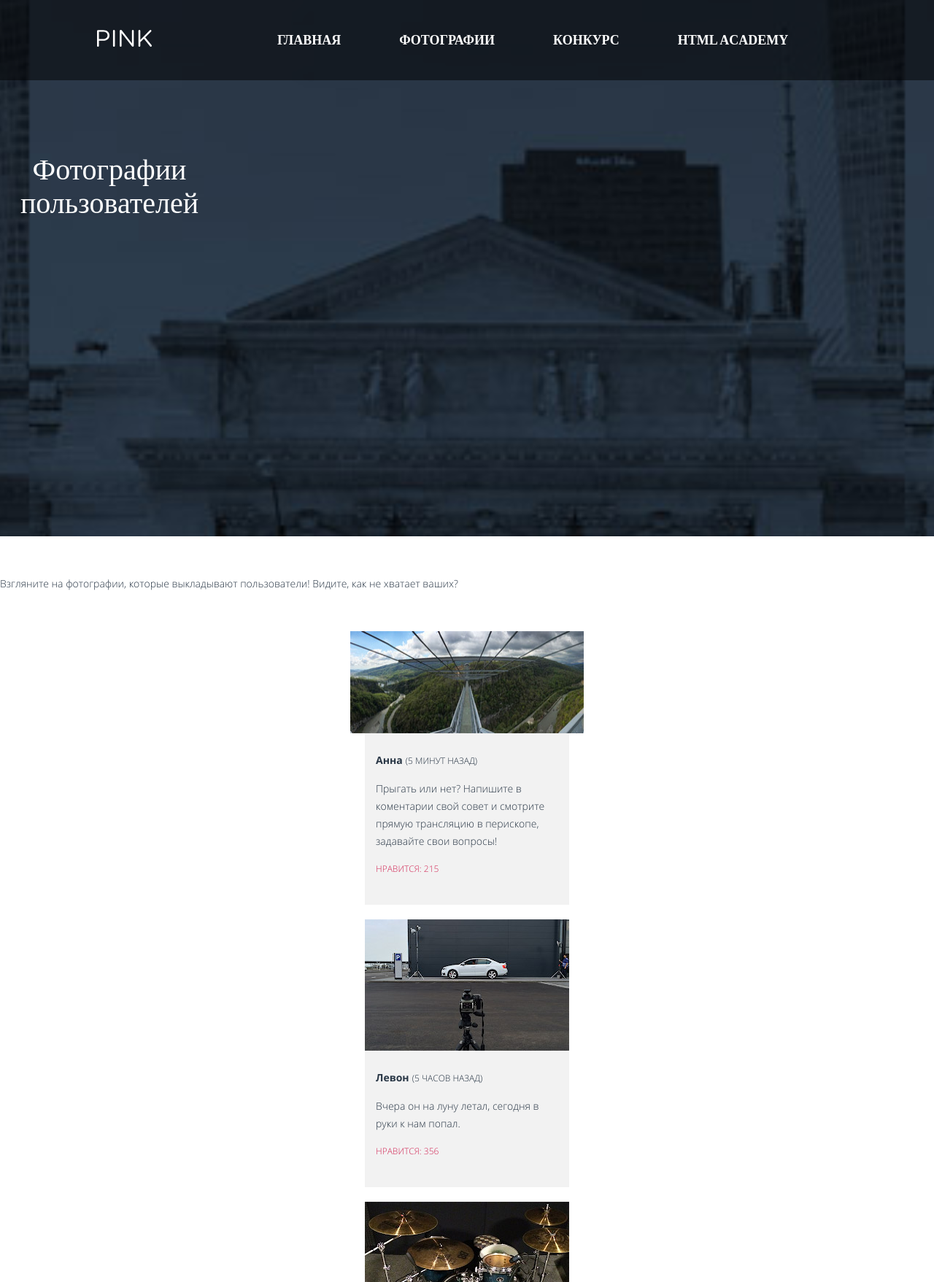
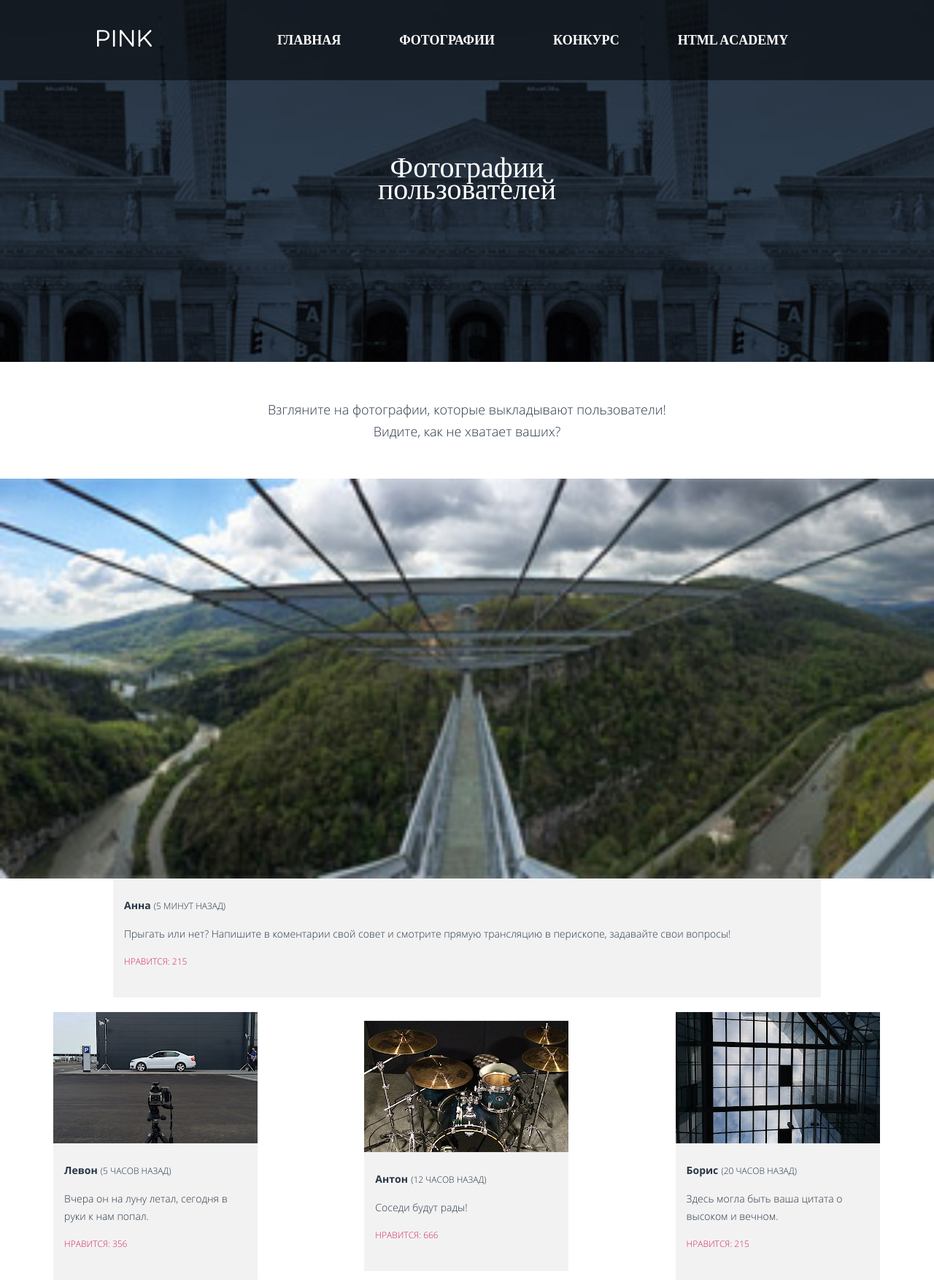
Before and after one commit to Keynikel/425383-pink, a plain HTML site: page source/photo.html in a window 1280 px wide. Shown: the top 1757 px of the page at 73% size. Drawn offline with nearby package versions, Linux system fonts and the light colour scheme; files that its build step writes are made by us from their sources.

Commit message:
Сетка для photos

```diff
--- a/source/less/blocks/editor.less
+++ b/source/less/blocks/editor.less
@@ -7,7 +7,7 @@
   padding: 0 20px 40px 20px;
 }
 
-.editor__instruments {
+.editor__tools {
   display: flex;
   flex-direction: row;
   align-items: center;
@@ -27,3 +27,12 @@
 .editor__post {
   margin-bottom: 10px;
 }
+
+@media (min-width: @tablet-width) {
+  .editor__wrapper{
+    display: flex;
+    flex-direction: row;
+  }
+
+
+}
--- a/source/less/blocks/intro.less
+++ b/source/less/blocks/intro.less
@@ -1,12 +1,25 @@
 .intro {
   min-height: 270px;
   background-color: #1d2631;
+
+  &--photo{
+    background-color: transparent;
+    display: flex;
+  }
 }
 
 .intro__header {
-  margin: 0;
+  &--index{
+    display: none;
+  }
+  margin: auto;
   padding: 0;
-  display: none;
+  width: 180px;
+  font-size: 24px;
+  line-height: 30px;
+  font-weight: lighter;
+  text-align: center;
+
 }
 
 .intro__download {
--- a/source/less/blocks/page-header.less
+++ b/source/less/blocks/page-header.less
@@ -8,10 +8,24 @@
     background-size: 660px auto;
     background-position: 50% 0;
   }
+
+  &--photo,
+  &--form{
+    min-height: 496px;
+    background-image: url("../img/bg-back-mobile@1x.jpg");
+    background-size: 660px auto;
+    background-position: 50% 0;
+  }
 }
 
 .page-header__wrapper {
-  padding-top: 465px;
+  &--index{
+    padding-top: 465px;
+  }
+}
+
+.page-header__wrapper {
+  padding-top: 0px;
 }
 
 @media (min-width: @tablet-width) {
@@ -24,7 +38,9 @@
   }
 
   .page-header__wrapper {
-    padding-top: 100px;
-    width: 360px;
+    &--index{
+      padding-top: 100px;
+      width: 360px;
+    }
   }
 }
--- a/source/less/blocks/photos.less
+++ b/source/less/blocks/photos.less
@@ -2,6 +2,13 @@
   margin: 0;
   padding: 0;
   list-style: none;
+}
+
+.photos__photo {
+  &--top{
+    width: 100%;
+    height: auto;
+  }
 }
 
 .photos__item {
@@ -54,3 +61,39 @@
   color: @midnight;
   text-align: center;
 }
+
+@media (min-width: @tablet-width) {
+  .photos__list {
+    display: flex;
+    flex-wrap: wrap;
+  }
+
+  .photos__item:not(:first-child) {
+    width: 50%;
+  }
+
+  .photos__item:first-child {
+    width: 100%;
+
+    .photos__description {
+      width: 620px;
+    }
+  }
+}
+
+@media (min-width: @desktop-width) {
+  .photos__item:not(:first-child) {
+    width: 33.3%;
+  }
+
+  .photos__item:first-child {
+    .photos__description {
+      width: 940px;
+    }
+  }
+
+  .photos__slogan {
+    font-size: 18px;
+    line-height: 30px;
+  }
+}
--- a/source/less/blocks/prices.less
+++ b/source/less/blocks/prices.less
@@ -1,5 +1,4 @@
 .prices {
-  display: flex;
   padding: 45px 0;
   background-color: @light-gray;
 }
@@ -68,6 +67,13 @@
 }
 
 @media (min-width: @tablet-width){
+  .prices__wrapper {
+    display: flex;
+    flex-direction: column;
+    align-items: center;
+    justify-content: center;
+  }
+
   .prices__list {
       width: 620px;
   }
--- a/source/photo.html
+++ b/source/photo.html
@@ -6,7 +6,7 @@
     <link rel="stylesheet" href="css/style.css">
   </head>
   <body>
-    <header class="page-header page-header--index">
+    <header class="page-header page-header--photo">
         <nav class="main-nav">
           <div class="main-nav__main-wrapper">
             <div class="main-nav__logo-wrapper">
@@ -42,11 +42,12 @@
         </div>
       </header>
     <main class="page-main">
-      <p class="page-main__description">
-        Взгляните на фотографии, которые выкладывают пользователи! Видите, как не хватает ваших?
-      </p>
       <section class="photos">
         <h2 class="visually-hidden">Лента фотографий</h2>
+        <p class="photos__slogan">
+          Взгляните на фотографии, которые выкладывают пользователи! <br>
+          Видите, как не хватает ваших?
+        </p>
         <ul class="photos__list">
           <li class="photos__item">
             <img class="photos__photo photos__photo--top" width="320" height="140" src="img/panorama-mobile@1x.jpg" alt="Фотография Анны">
@@ -132,16 +133,20 @@
         </p>
       </section>
       <section class="editor">
+        <div class="editor__wrapper">
           <img class="editor__photo" width="280" height="375" src="img/photo-road-mobile@1x.jpg" alt="Фотография для редактирования">
           <div class="editor__instruments">
-          <button class="editor__tools editor__tools--crop editor__tools--active">Обрезать</button>
-          <button class="editor__tools editor__tools--color editor__tools--deactive">Цвет</button>
-          <button class="editor__tools editor__tools--bright editor__tools--deactive">Яркость</button>
+            <div class="editor__tools">
+              <button class="editor__tool editor__tool--crop editor__tool--active">Обрезать</button>
+              <button class="editor__tool editor__tool--color editor__tool--deactive">Цвет</button>
+              <button class="editor__tool editor__tool--bright editor__tool--deactive">Яркость</button>
               <div class="editor__scale"></div>
             </div>
             <div class="editor__buttons">
               <button class="editor__post button button--pink">Запостить</button>
               <button class="editor__cancel button button--cancel">Отмена</button>
+            </div>
+          </div>
         </div>
       </section>
     </main>
```
Also changed, not shown: source/form.html (+16 -11 lines), source/index.html (+2 -2 lines). Lines whose indentation alone changed are shown as unchanged.
